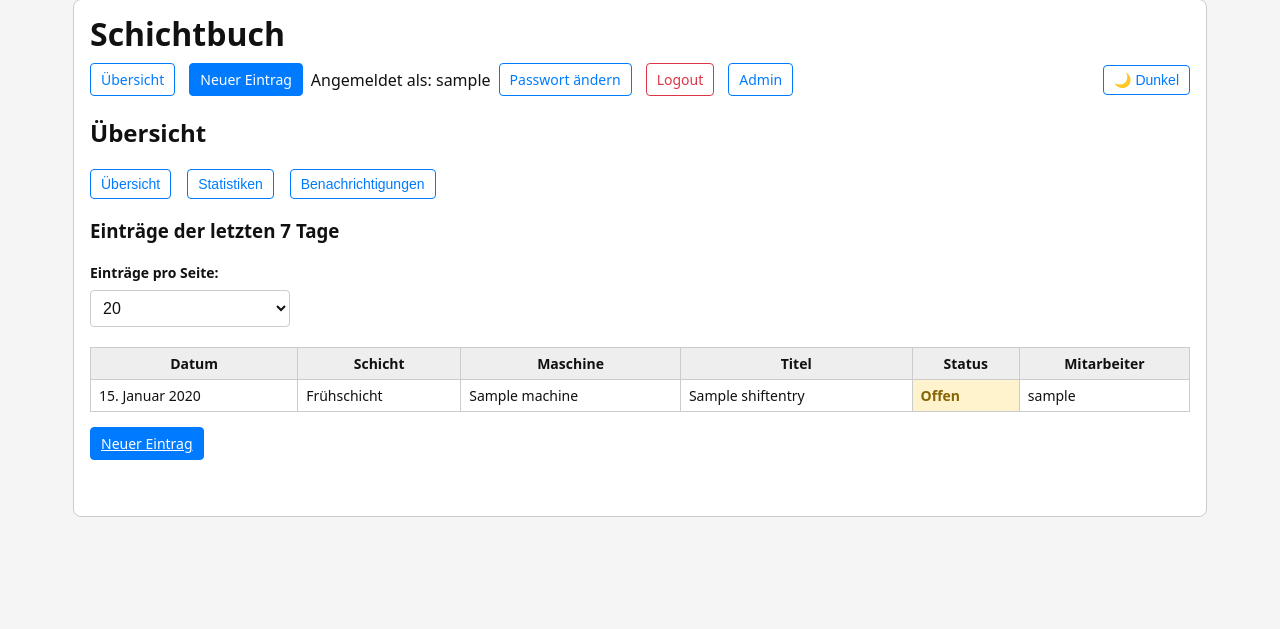
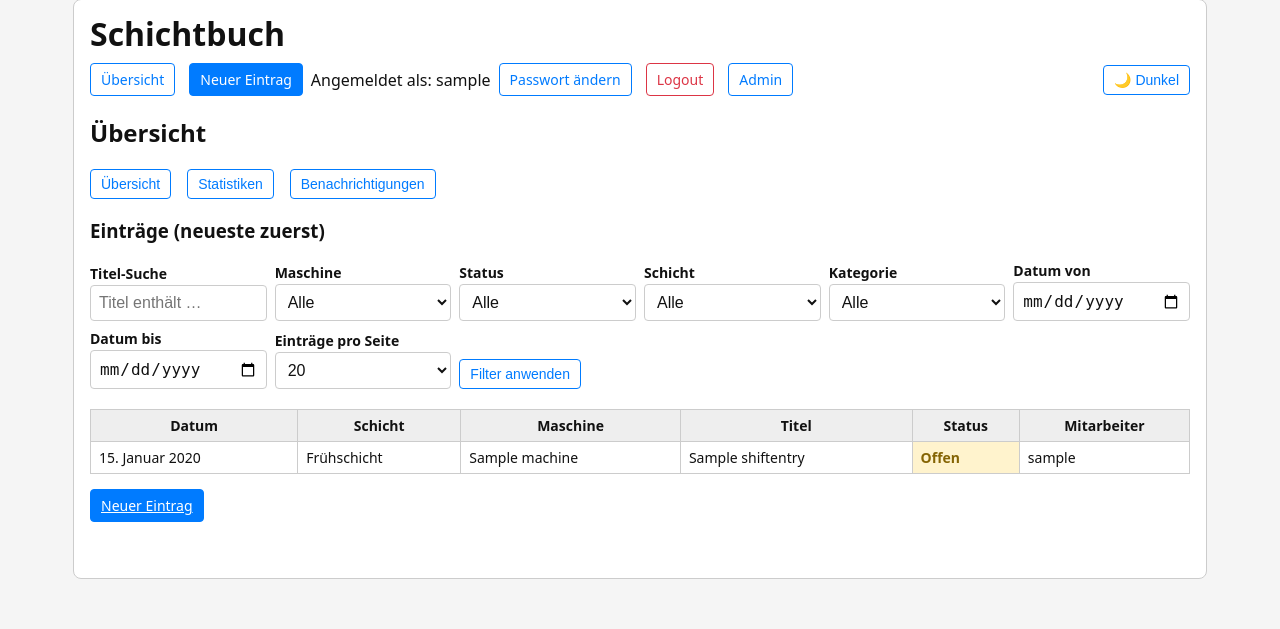
Before and after one commit to plumpsklo/Schichtbuch, a Django app: page / in a window 1280 px wide. Shown: the part 17-646 px from the top of the page. Run offline with Django 4.2, Linux system fonts and the light colour scheme; a user stored in the database is signed in; tables that the repository leaves empty hold one stand-in row (values such as "Sample post").

Commit message:
Add filtering and search functionality to entries list in home view

```diff
--- a/buch/templates/buch/home.html
+++ b/buch/templates/buch/home.html
@@ -25,17 +25,96 @@
 </div>
 
 {# --------------------------------------------------------- #}
-{# TAB 1: Übersicht – Liste + Pagination + per_page         #}
+{# TAB 1: Übersicht – Filter + Liste + Pagination           #}
 {# --------------------------------------------------------- #}
 
 <div id="tab-overview" style="display: block;">
 
-    <h3>Einträge der letzten 7 Tage</h3>
+    <h3>Einträge (neueste zuerst)</h3>
 
-    {# Auswahl Einträge pro Seite #}
+    {# Filter- und Suchformular (GET) #}
     <form method="get"
-          style="margin-bottom: 10px; display: inline-flex; align-items: center; gap: 6px; flex-wrap: wrap;">
-        <label for="per_page_select">Einträge pro Seite:</label>
+          style="margin-bottom: 10px; display: grid; gap: 8px; grid-template-columns: repeat(auto-fit, minmax(160px, 1fr)); align-items: end;">
+
+        <div>
+            <label for="search_input">Titel-Suche</label>
+            <input type="text"
+                   id="search_input"
+                   name="search"
+                   value="{{ filter_search }}"
+                   placeholder="Titel enthält …">
+        </div>
+
+        <div>
+            <label for="machine_select">Maschine</label>
+            <select id="machine_select" name="machine">
+                <option value="">Alle</option>
+                {% for m in machines %}
+                    <option value="{{ m.id }}"
+                            {% if filter_machine|default_if_none:'' == m.id|stringformat:"s" %}selected{% endif %}>
+                        {{ m.name }}
+                    </option>
+                {% endfor %}
+            </select>
+        </div>
+
+        <div>
+            <label for="status_select">Status</label>
+            <select id="status_select" name="status">
+                <option value="">Alle</option>
+                {% for code, label in status_choices %}
+                    <option value="{{ code }}"
+                            {% if filter_status == code %}selected{% endif %}>
+                        {{ label }}
+                    </option>
+                {% endfor %}
+            </select>
+        </div>
+
+        <div>
+            <label for="shift_select">Schicht</label>
+            <select id="shift_select" name="shift">
+                <option value="">Alle</option>
+                {% for code, label in shift_choices %}
+                    <option value="{{ code }}"
+                            {% if filter_shift == code %}selected{% endif %}>
+                        {{ label }}
+                    </option>
+                {% endfor %}
+            </select>
+        </div>
+
+        <div>
+            <label for="category_select">Kategorie</label>
+            <select id="category_select" name="category">
+                <option value="">Alle</option>
+                {% for code, label in category_choices %}
+                    <option value="{{ code }}"
+                            {% if filter_category == code %}selected{% endif %}>
+                        {{ label }}
+                    </option>
+                {% endfor %}
+            </select>
+        </div>
+
+        <div>
+            <label for="date_from">Datum von</label>
+            <input type="date"
+                   id="date_from"
+                   name="date_from"
+                   value="{{ filter_date_from }}">
+        </div>
+
+        <div>
+            <label for="date_to">Datum bis</label>
+            <input type="date"
+                   id="date_to"
+                   name="date_to"
+                   value="{{ filter_date_to }}">
+        </div>
+
+        <div>
+            <label for="per_page_select">Einträge pro Seite</label>
             <select id="per_page_select"
                     name="per_page"
                     onchange="this.form.submit()">
@@ -46,7 +125,11 @@
                     </option>
                 {% endfor %}
             </select>
-        {# Beim Wechsel von per_page immer auf Seite 1 -> kein hidden page-Feld nötig #}
+        </div>
+
+        <div>
+            <button type="submit" class="btn">Filter anwenden</button>
+        </div>
     </form>
 
     <div class="table-wrapper">
@@ -76,19 +159,29 @@
                 </tr>
             {% empty %}
                 <tr>
-                    <td colspan="6"><em>Keine Einträge vorhanden.</em></td>
+                    <td colspan="6"><em>Keine Einträge gefunden.</em></td>
                 </tr>
             {% endfor %}
             </tbody>
         </table>
     </div>
 
-    {# Pagination für die Einträge-Liste #}
+    {# Pagination: Filter & per_page in Links erhalten #}
     {% if is_paginated %}
         <div class="pagination"
              style="margin-top: 10px; display: flex; gap: 10px; align-items: center; flex-wrap: wrap;">
+
             {% if page_obj.has_previous %}
-                <a href="?page={{ page_obj.previous_page_number }}&per_page={{ per_page }}" class="btn">« Zurück</a>
+                <a href="?page={{ page_obj.previous_page_number }}
+                         &per_page={{ per_page }}
+                         {% if filter_search %}&search={{ filter_search|urlencode }}{% endif %}
+                         {% if filter_machine %}&machine={{ filter_machine }}{% endif %}
+                         {% if filter_status %}&status={{ filter_status }}{% endif %}
+                         {% if filter_shift %}&shift={{ filter_shift }}{% endif %}
+                         {% if filter_category %}&category={{ filter_category }}{% endif %}
+                         {% if filter_date_from %}&date_from={{ filter_date_from }}{% endif %}
+                         {% if filter_date_to %}&date_to={{ filter_date_to }}{% endif %}"
+                   class="btn">« Zurück</a>
             {% endif %}
 
             <span>
@@ -96,7 +189,16 @@
             </span>
 
             {% if page_obj.has_next %}
-                <a href="?page={{ page_obj.next_page_number }}&per_page={{ per_page }}" class="btn">Weiter »</a>
+                <a href="?page={{ page_obj.next_page_number }}
+                         &per_page={{ per_page }}
+                         {% if filter_search %}&search={{ filter_search|urlencode }}{% endif %}
+                         {% if filter_machine %}&machine={{ filter_machine }}{% endif %}
+                         {% if filter_status %}&status={{ filter_status }}{% endif %}
+                         {% if filter_shift %}&shift={{ filter_shift }}{% endif %}
+                         {% if filter_category %}&category={{ filter_category }}{% endif %}
+                         {% if filter_date_from %}&date_from={{ filter_date_from }}{% endif %}
+                         {% if filter_date_to %}&date_to={{ filter_date_to }}{% endif %}"
+                   class="btn">Weiter »</a>
             {% endif %}
         </div>
     {% endif %}
--- a/buch/views.py
+++ b/buch/views.py
@@ -13,6 +13,7 @@ from django.utils import timezone
 from django.views.decorators.http import require_POST
 
 from .models import (
+    Machine,
     ShiftEntry,
     ShiftEntryImage,
     ShiftEntryVideo,
@@ -30,8 +31,11 @@ def home(request):
     """
     Übersicht / Dashboard:
     - Statistik-Kacheln (heute / Woche / offen / erledigt)
-    - Diagramme (eigener Tab)
-    - Liste der Einträge der letzten 7 Tage (paginierbar, per_page wählbar)
+    - Diagramme (eigener Tab, 7 Tage)
+    - Eintragsliste mit:
+      * Filtern (Maschine, Status, Schicht, Kategorie, Datum von/bis)
+      * Suchfeld (Titel)
+      * Einträge pro Seite wählbar
     - Benachrichtigungen für Meister/Admin (eigener Tab)
     """
     today = timezone.localdate()
@@ -62,11 +66,10 @@ def home(request):
         status_labels.append(label)
         status_data.append(row["count"])
 
-    # --- Zeitraum für "letzte 7 Tage" ---
+    # --- Zeitraum für "letzte 7 Tage" (nur für Diagramm 2) ---
     days_back = 6
     start_date = today - timedelta(days=days_back)
 
-    # --- Diagramm 2: Einträge pro Tag (letzte 7 Tage) ---
     date_qs = (
         ShiftEntry.objects
         .filter(date__gte=start_date, date__lte=today)
@@ -83,14 +86,50 @@ def home(request):
         date_labels.append(d.strftime("%d.%m."))
         date_data.append(counts_by_date.get(d, 0))
 
-    # --- Einträge-Liste: nur Einträge der letzten 7 Tage ---
+    # ---------------------------------------------------------
+    # Eintragsliste: ALLE Einträge, mit Filter + Suche
+    # ---------------------------------------------------------
     entries_qs = (
-        ShiftEntry.objects.select_related("machine", "user")
-        #.filter(date__gte=start_date, date__lte=today)
+        ShiftEntry.objects
+        .select_related("machine", "user")
         .order_by("-date", "-created_at")
     )
 
-    # --- Einträge pro Seite (per_page) aus Query übernehmen ---
+    # Filter-/Such-Parameter aus GET
+    filter_machine = request.GET.get("machine") or ""
+    filter_status = request.GET.get("status") or ""
+    filter_shift = request.GET.get("shift") or ""
+    filter_category = request.GET.get("category") or ""
+    filter_date_from = request.GET.get("date_from") or ""
+    filter_date_to = request.GET.get("date_to") or ""
+    filter_search = (request.GET.get("search") or "").strip()
+
+    if filter_machine:
+        entries_qs = entries_qs.filter(machine_id=filter_machine)
+
+    if filter_status:
+        entries_qs = entries_qs.filter(status=filter_status)
+
+    if filter_shift:
+        entries_qs = entries_qs.filter(shift=filter_shift)
+
+    if filter_category:
+        entries_qs = entries_qs.filter(category=filter_category)
+
+    if filter_date_from:
+        # ISO-Format (YYYY-MM-DD) aus input[type=date] -> direkt nutzbar
+        entries_qs = entries_qs.filter(date__gte=filter_date_from)
+
+    if filter_date_to:
+        entries_qs = entries_qs.filter(date__lte=filter_date_to)
+
+    if filter_search:
+        # explizit nur im Titel suchen (wie gewünscht)
+        entries_qs = entries_qs.filter(title__icontains=filter_search)
+
+    # ---------------------------------------------------------
+    # Einträge pro Seite
+    # ---------------------------------------------------------
     default_per_page = 20
     try:
         per_page = int(request.GET.get("per_page", default_per_page))
@@ -102,7 +141,6 @@ def home(request):
     if per_page > 200:
         per_page = 200
 
-    # Optionen für das Dropdown
     per_page_options = [10, 20, 50, 100]
 
     paginator = Paginator(entries_qs, per_page)
@@ -126,7 +164,7 @@ def home(request):
         )
     )
 
-    # --- Benachrichtigungen: offene Ersatzteil-Buchungen (nur für Meister/Admin) ---
+    # --- Benachrichtigungen: offene Ersatzteil-Buchungen ---
     notifications = []
     notifications_count = 0
     if is_admin_or_meister:
@@ -143,22 +181,46 @@ def home(request):
         notifications = list(notifications_qs)
         notifications_count = len(notifications)
 
+    # Dropdown-Daten
+    machines = Machine.objects.filter(is_active=True).order_by("name")
+    shift_choices = ShiftEntry.SHIFT_CHOICES
+    status_choices = ShiftEntry.STATUS_CHOICES
+    category_choices = ShiftEntry.CATEGORY_CHOICES
+
     context = {
         "entries_today": entries_today,
         "entries_week": entries_week,
         "open_entries": open_entries,
         "done_entries": done_entries,
+
         # paginierte Einträge
         "entries": entries_page,
         "page_obj": entries_page,
         "is_paginated": paginator.num_pages > 1,
         "per_page": per_page,
-        "per_page_options": per_page_options,  # <--- NEU
+        "per_page_options": per_page_options,
+
+        # Filter-/Suchwerte (für Formular + Pagination)
+        "filter_machine": filter_machine,
+        "filter_status": filter_status,
+        "filter_shift": filter_shift,
+        "filter_category": filter_category,
+        "filter_date_from": filter_date_from,
+        "filter_date_to": filter_date_to,
+        "filter_search": filter_search,
+
+        # Daten für Dropdowns
+        "machines": machines,
+        "shift_choices": shift_choices,
+        "status_choices": status_choices,
+        "category_choices": category_choices,
+
         # Diagramm-Daten
         "status_labels_json": json.dumps(status_labels),
         "status_data_json": json.dumps(status_data),
         "date_labels_json": json.dumps(date_labels),
         "date_data_json": json.dumps(date_data),
+
         # Benachrichtigungen / Rolleninfo
         "is_admin_or_meister": is_admin_or_meister,
         "notifications": notifications,
```
Lines whose indentation alone changed are shown as unchanged.
